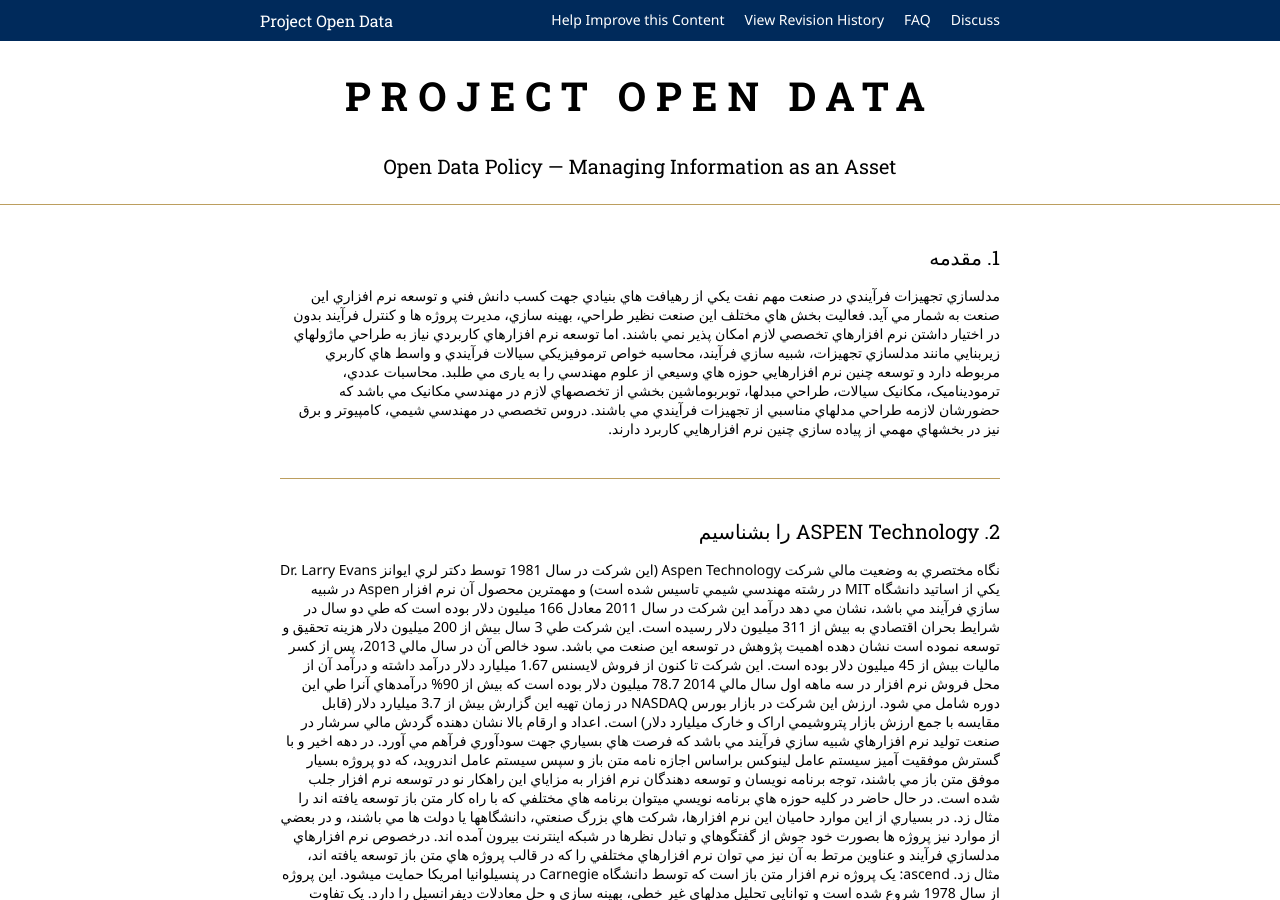
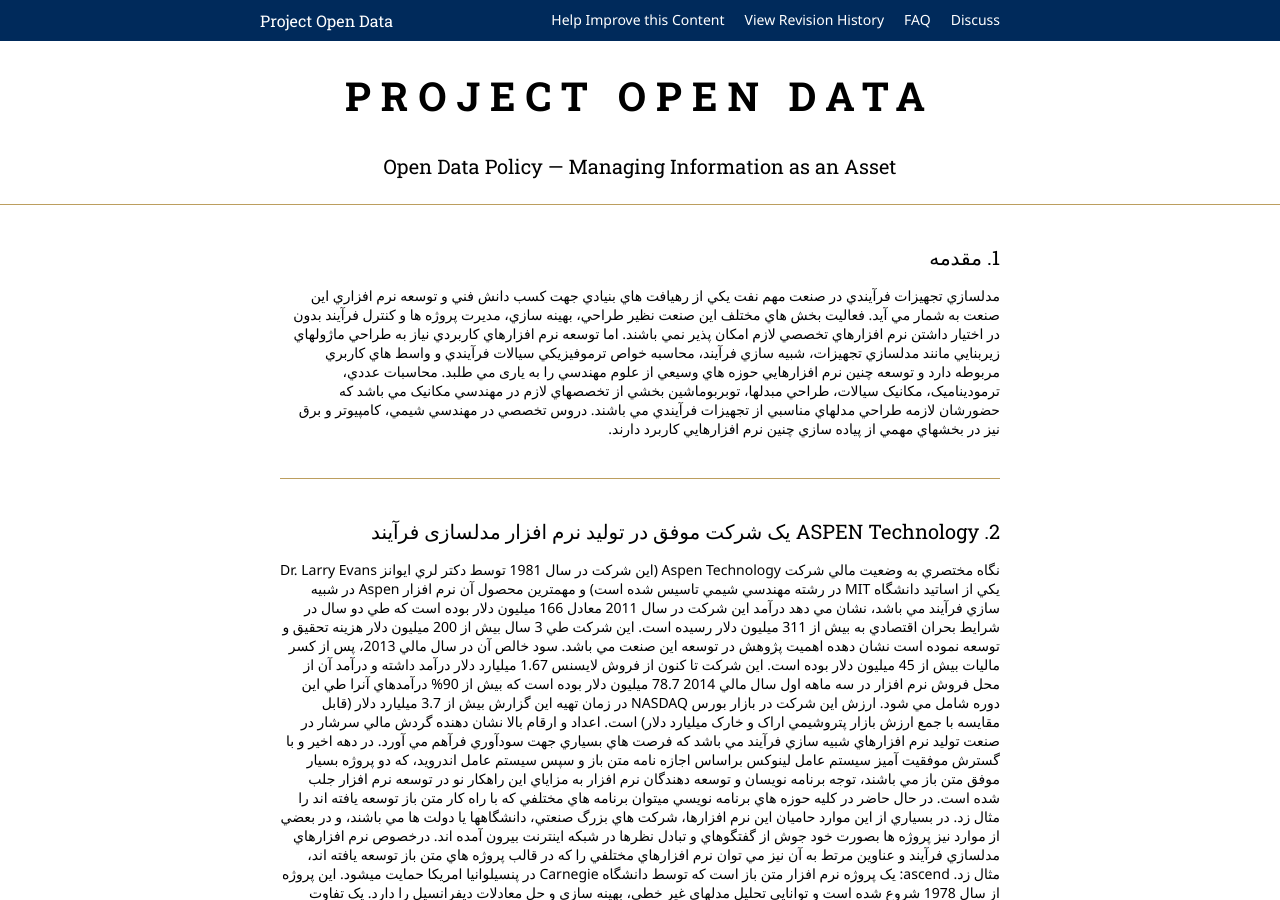
Before and after one commit to vimalaad/vimalaad.github.io, a Jekyll site: the page built from index.md, in a window 1280 px wide and 900 px high. Built offline with Jekyll 4.4.1, drawn with Linux system fonts in a browser that asks for light colours; nearby versions of some CDN libraries.

Commit message:
edit index.md

```diff
--- a/index.md
+++ b/index.md
@@ -17,7 +17,7 @@
 
 ----------------
 
-##2. ASPEN Technology را بشناسیم
+##2. ASPEN Technology یک شرکت موفق در تولید نرم افزار مدلسازی فرآیند
 
 نگاه مختصري به وضعيت مالي شرکت Aspen Technology (اين شرکت در سال 1981 توسط دکتر لري ايوانز Dr. Larry Evans يکي از اساتيد دانشگاه MIT در رشته مهندسي شيمي تاسيس شده است) و مهمترين محصول آن نرم افزار Aspen در شبيه سازي فرآيند مي باشد،
  نشان مي دهد درآمد اين شرکت در سال 2011 معادل 166 ميليون دلار بوده است که طي دو سال در شرايط بحران اقتصادي به بيش از 311 ميليون دلار رسيده است.
```
